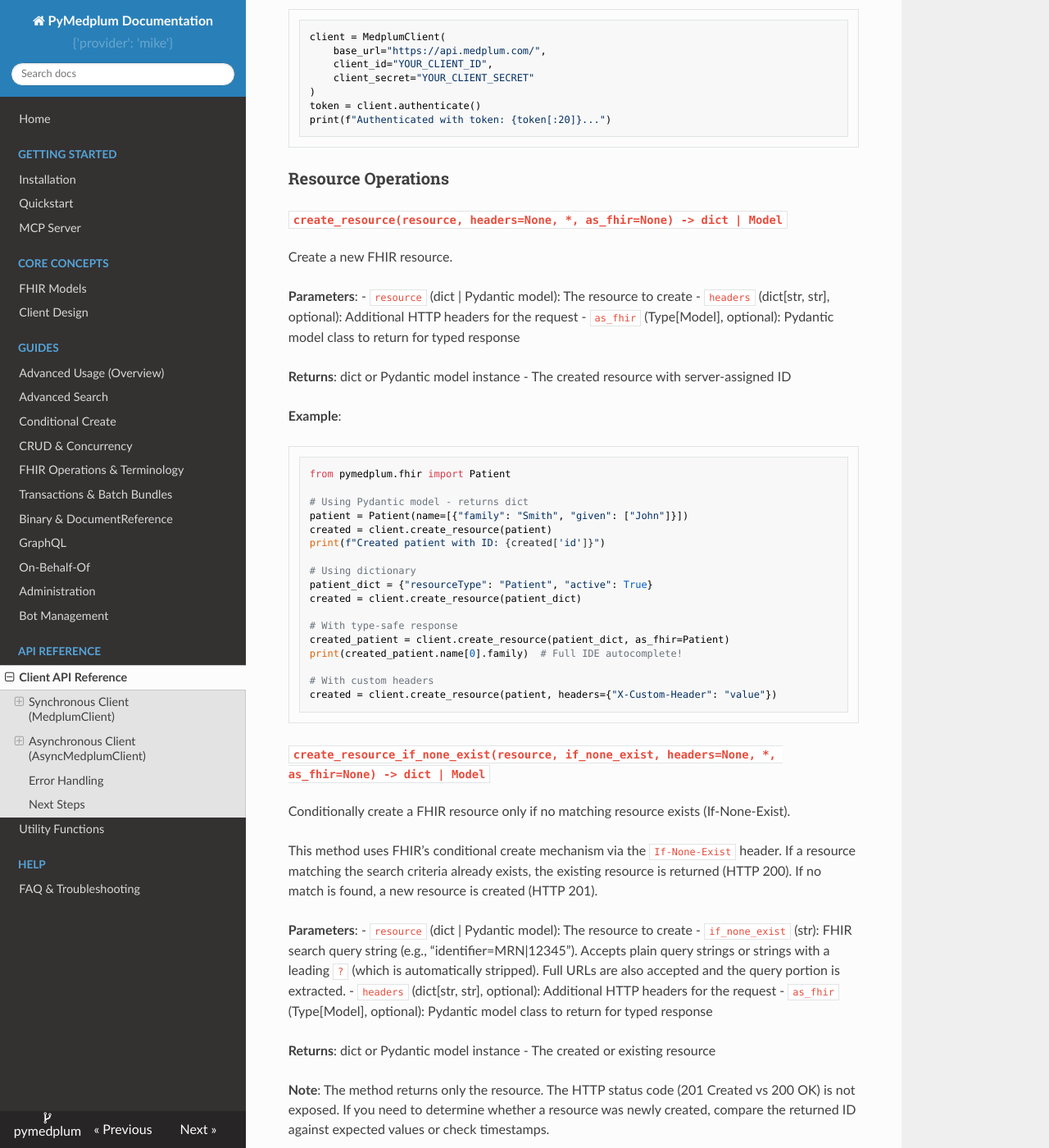
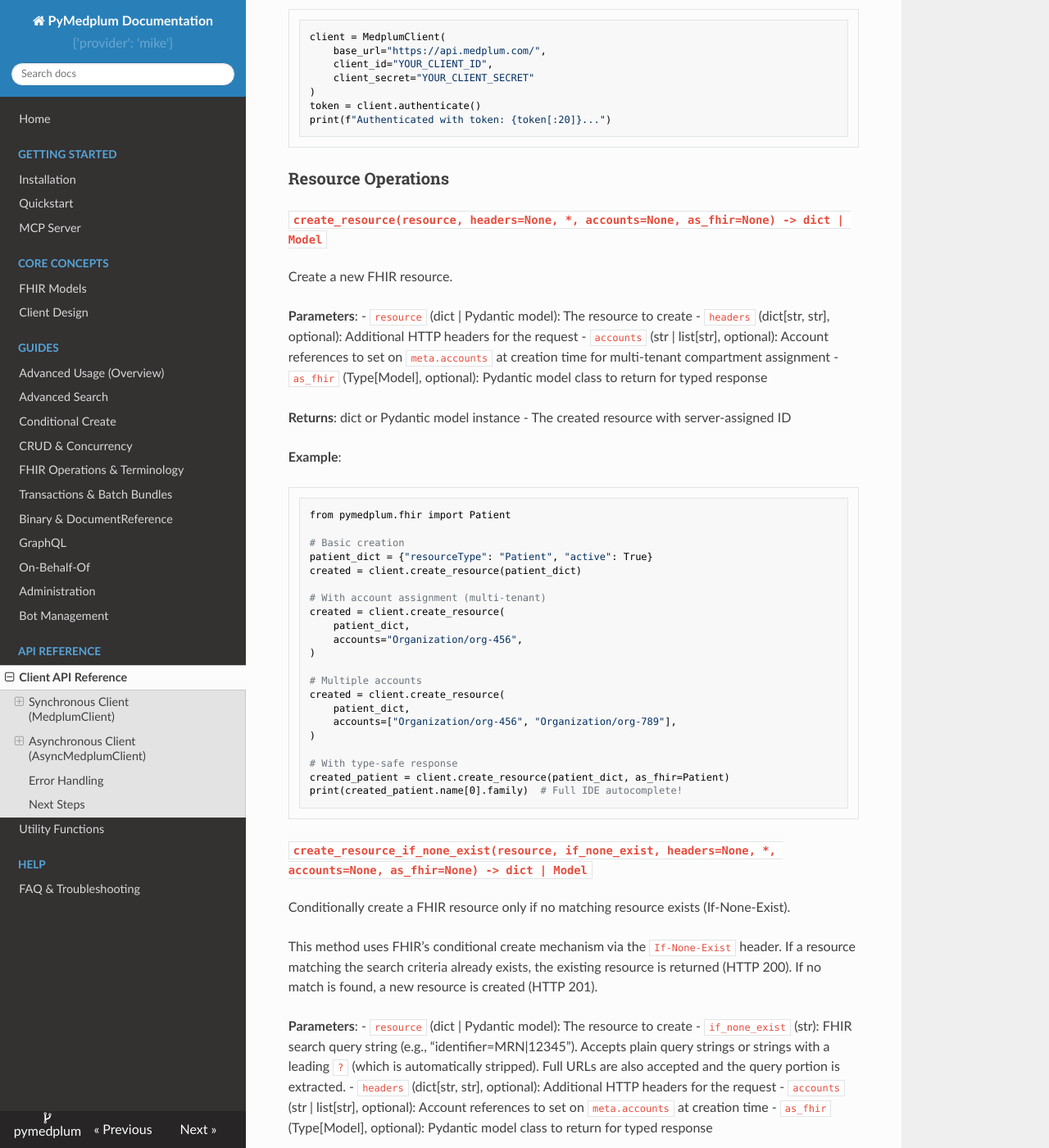
Before and after one commit to kinsteadhealth/pymedplum, an MkDocs documentation site: the page built from docs/api_reference.md, in a window 1280 px wide and 1400 px high, scrolled down 594 px. Shown: the whole window at 82% size. Built offline with MkDocs 1.6.1, drawn with Linux system fonts in a browser that asks for light colours; nearby versions of some CDN libraries; some of the changed text lies outside the part shown.

Commit message:
docs: add accounts param to API reference signatures
Co-Authored-By: Claude Opus 4.6 (1M context) <noreply@anthropic.com>

````diff
--- a/docs/api_reference.md
+++ b/docs/api_reference.md
@@ -29,13 +29,14 @@ print(f"Authenticated with token: {token[:20]}...")
 
 ### Resource Operations
 
-#### `create_resource(resource, headers=None, *, as_fhir=None) -> dict | Model`
+#### `create_resource(resource, headers=None, *, accounts=None, as_fhir=None) -> dict | Model`
 
 Create a new FHIR resource.
 
 **Parameters**:
 - `resource` (dict | Pydantic model): The resource to create
 - `headers` (dict[str, str], optional): Additional HTTP headers for the request
+- `accounts` (str | list[str], optional): Account references to set on `meta.accounts` at creation time for multi-tenant compartment assignment
 - `as_fhir` (Type[Model], optional): Pydantic model class to return for typed response
 
 **Returns**: dict or Pydantic model instance - The created resource with server-assigned ID
@@ -44,24 +45,28 @@ Create a new FHIR resource.
 ```python
 from pymedplum.fhir import Patient
 
-# Using Pydantic model - returns dict
-patient = Patient(name=[{"family": "Smith", "given": ["John"]}])
-created = client.create_resource(patient)
-print(f"Created patient with ID: {created['id']}")
-
-# Using dictionary
+# Basic creation
 patient_dict = {"resourceType": "Patient", "active": True}
 created = client.create_resource(patient_dict)
+
+# With account assignment (multi-tenant)
+created = client.create_resource(
+    patient_dict,
+    accounts="Organization/org-456",
+)
+
+# Multiple accounts
+created = client.create_resource(
+    patient_dict,
+    accounts=["Organization/org-456", "Organization/org-789"],
+)
 
 # With type-safe response
 created_patient = client.create_resource(patient_dict, as_fhir=Patient)
 print(created_patient.name[0].family)  # Full IDE autocomplete!
-
-# With custom headers
-created = client.create_resource(patient, headers={"X-Custom-Header": "value"})
 ```
 
-#### `create_resource_if_none_exist(resource, if_none_exist, headers=None, *, as_fhir=None) -> dict | Model`
+#### `create_resource_if_none_exist(resource, if_none_exist, headers=None, *, accounts=None, as_fhir=None) -> dict | Model`
 
 Conditionally create a FHIR resource only if no matching resource exists (If-None-Exist).
 
@@ -71,6 +76,7 @@ This method uses FHIR's conditional create mechanism via the `If-None-Exist` hea
 - `resource` (dict | Pydantic model): The resource to create
 - `if_none_exist` (str): FHIR search query string (e.g., "identifier=MRN|12345"). Accepts plain query strings or strings with a leading `?` (which is automatically stripped). Full URLs are also accepted and the query portion is extracted.
 - `headers` (dict[str, str], optional): Additional HTTP headers for the request
+- `accounts` (str | list[str], optional): Account references to set on `meta.accounts` at creation time
 - `as_fhir` (Type[Model], optional): Pydantic model class to return for typed response
 
 **Returns**: dict or Pydantic model instance - The created or existing resource
@@ -138,14 +144,14 @@ patient = client.read_resource("Patient", "123", as_fhir=Patient)
 print(patient.name[0].family)  # Type-safe access
 ```
 
-#### `update_resource(resource, headers=None, *, as_fhir=None) -> dict | Model`
+#### `update_resource(resource, headers=None, *, accounts=None, as_fhir=None) -> dict | Model`
 
 Update an existing FHIR resource (requires id).
 
 **Parameters**:
 - `resource` (dict | Pydantic model): Resource with id field
-
 - `headers` (dict[str, str], optional): Additional HTTP headers for the request (e.g., `If-Match` for optimistic locking)
+- `accounts` (str | list[str], optional): Account references to set on `meta.accounts`
 - `as_fhir` (Type[Model], optional): Pydantic model class to return for typed response
 
 **Returns**: dict or Pydantic model instance - The updated resource
````
